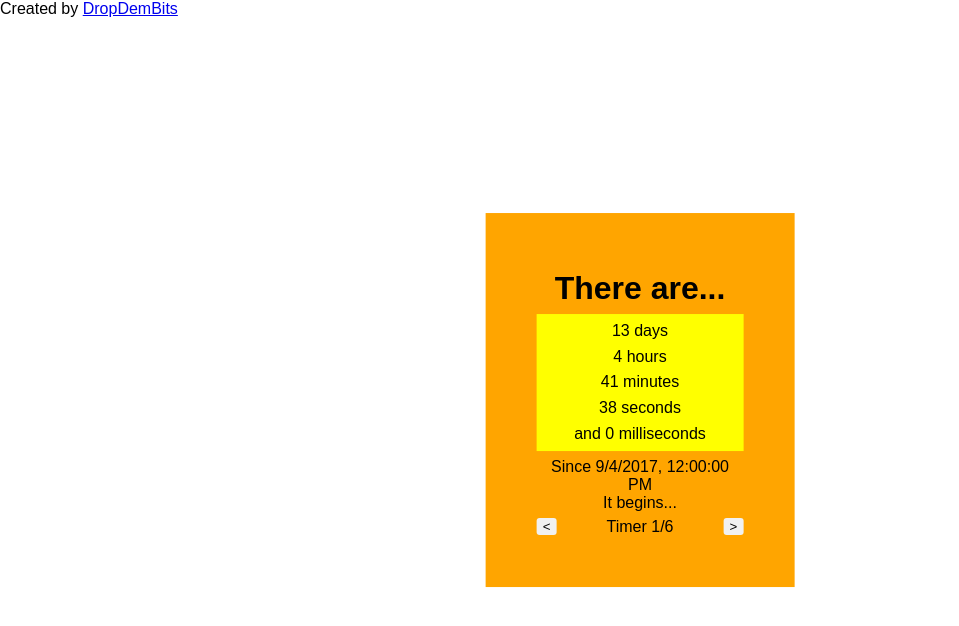
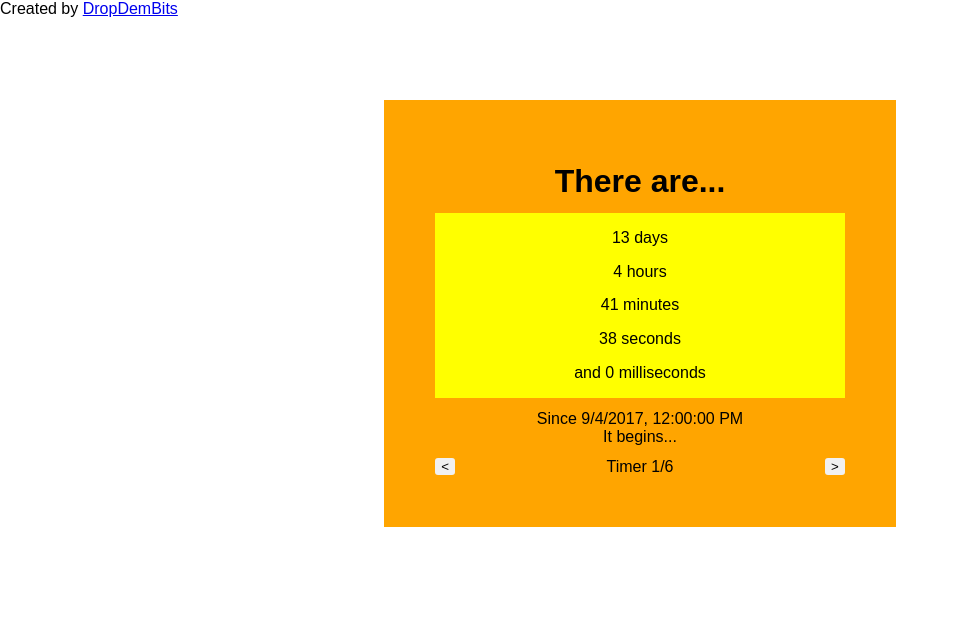
Before and after one commit to DropDemBits/dropdembits.github.io, a plain HTML site: page countdown/index.html in a window 1280 px wide. Shown: the whole page, without its empty margins (0-959 px from the left). Drawn offline with Linux system fonts and the light colour scheme.

Commit message:
Change to grid centering

```diff
--- a/countdown/countdown.css
+++ b/countdown/countdown.css
@@ -4,22 +4,20 @@
 	font-family: sans-serif;
 }
 
+.wrapper {
+	display: grid;
+	grid-template-columns: 1fr 40% 1fr;
+	grid-auto-rows: minmax(100px, auto);
+}
+
 .center-box {
 	background-color: orange;
 	border-color: blue;
 
-	padding: 4%;
-	border-top-width: 15px;
+	padding: 10%;
 
-	position: fixed;
-	top: 50%;
-	left: 50%;
-
-	transform: translate(-50%, -50%);
-	-webkit-transform: translate(-50%, -50%);
-	-moz-transform: translate(-50%, -50%);
-	-ms-transform: translate(-50%, -50%);
-	-o-transform: translate(-50%, -50%);
+	grid-column: 2;
+	grid-row: 2;
 }
 
 .focus-box {
--- a/countdown/countdown.js
+++ b/countdown/countdown.js
@@ -17,8 +17,6 @@ function updateTime() {
 	var until = document.getElementById("until");
 
 	if(timeUntil <= 0) {
-		var center_box = document.getElementsByClassName("center-box");
-
 		until.innerHTML = 'Since '+endTimestamp[timerIndex][0].toLocaleString()+'<br>'+endTimestamp[timerIndex][1];
 		timeUntil = new Date().getTime() - endTimestamp[timerIndex][0].getTime();
 	}
--- a/countdown/index.html
+++ b/countdown/index.html
@@ -10,6 +10,7 @@
 <script src="countdown.js"></script>
 
 <body onload="changeTimerSelect(0);">
+<div class="wrapper">
 	<div class="center-box">
 		<h1>There are...</h1>
 		<div class="focus-box">
@@ -18,14 +19,18 @@
 			<p id="minutes">n<p>
 			<p id="seconds">n<p>
 			<p id="millis">n<p>
-    </div>
-    <p id="until">Until sometime</p>
+		</div> <!-- .focus-box -->
+
+		<p id="until">Until sometime in the future</p>
+
 		<div style="text-align: center;">
 			<button id="prev-timer" class="timerbts" onclick="changeTimerSelect(-1)">&lt;</button>
 			<p id="timerCount">Timer</p>
 			<button id="next-timer" class="timerbts" onclick="changeTimerSelect(+1)">&gt;</button>
 		</div>
-  </div>
+	</div> <!-- .center-box -->
+
 	<p id="who">Created by <a href="https://dropdembits.github.io">DropDemBits</a></p>
+</div> <!-- .wrapper -->
 </body>
 </html>
```
Lines whose indentation alone changed are shown as unchanged.
